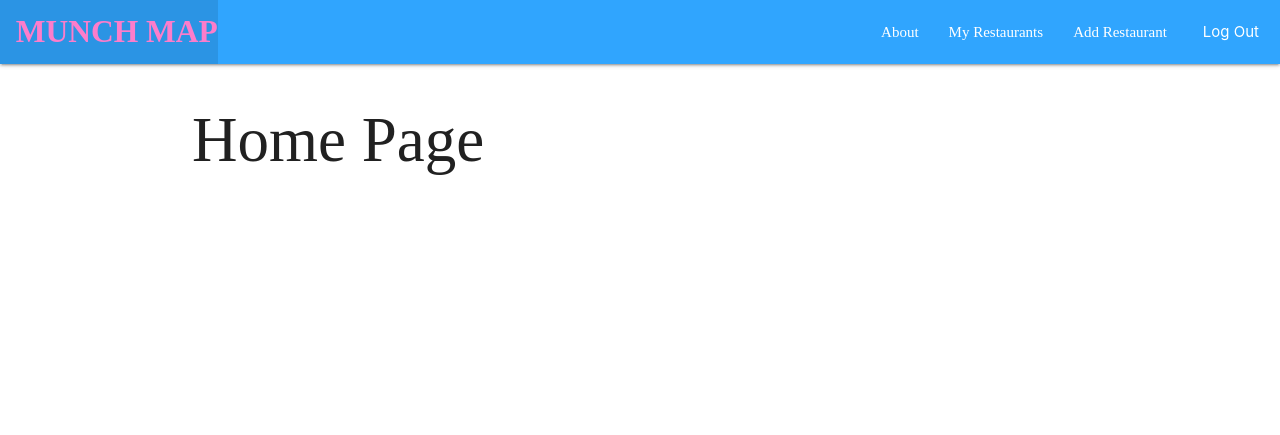
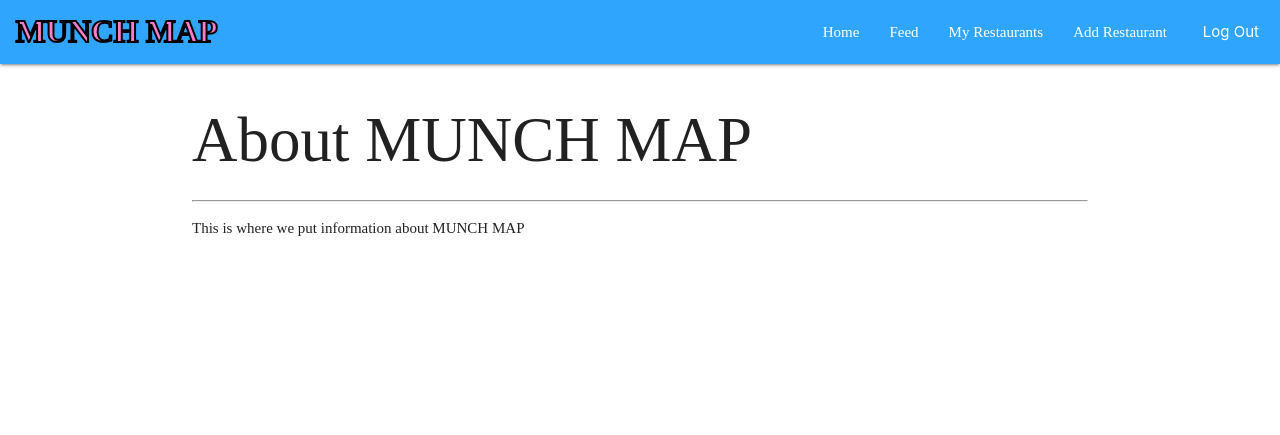
Before and after one commit to LynnTC/munchmap, a Django app: page / in a window 1280 px wide. Shown: the top 435 px of the page. Run offline with Django 5.2, Linux system fonts and the light colour scheme; the visitor is signed in with stand-in values (Sample User, id 1); data that the repository does not hold is empty.

Commit message:
home page working/authorization implemnted

```diff
--- a/main_app/static/css/style.css
+++ b/main_app/static/css/style.css
@@ -19,9 +19,11 @@ div.nav-wrapper {
   background-color: rgb(48, 165, 254);
 }
 
-a.left.brand-logo {
+.left.brand-logo {
   color: rgb(252, 125, 203);
   font-weight: bold ;
+  -webkit-text-stroke-width: 2px;
+  -webkit-text-stroke-color: black;
 }
 
 .submit-link {
--- a/main_app/templates/base.html
+++ b/main_app/templates/base.html
@@ -16,11 +16,12 @@
     <nav>
       <div class="nav-wrapper">
         <ul>
-          <li><a href="{% url 'home' %}" class="left brand-logo">&nbsp;&nbsp;MUNCH MAP</a></li>
+          <li class="left brand-logo">&nbsp;&nbsp;MUNCH MAP</li>
         </ul>
         <ul class="right">
-          <li><a href="{% url 'about' %}">About</a></li>
+          <li><a href="{% url 'home' %}">Home</a></li>
           {% if user.is_authenticated %}
+          <li><a href="{% url 'feed' %}">Feed</a></li>
           <li><a href="{% url 'index' %}">My Restaurants</a></li>
           <li><a href="{% url 'restaurants_create' %}">Add Restaurant</a></li>
           <li>
--- a/main_app/templates/home.html
+++ b/main_app/templates/home.html
@@ -1,34 +1,8 @@
 {% extends 'base.html' %}
 {% block content %}
 
-<h1>Home Page</h1>
-
-
-{% for follow in following %}
-
-  <h3>{{ follow.target }}</h3>
-    <form action="{% url 'home_unfollow_user' follow.target.id %}" method="POST">
-    {% csrf_token %}
-    <input type="submit" value="Unfollow" class="btn">
-  </form>
-
-  {% for review in reviews %}
-
-    {% if follow.target == review.user %}
-
-      <div class="card">
-        <div class="card-content">
-          <span class="card-title">
-            <p>{{ review.restaurant.name }}</p><br>
-            <p>{{ review.content }}</p><br>
-            <p>{{ review.get_rating_display }}</p><br>
-          </span>
-        </div>
-      </div>
-
-    {% endif %}
-  {% endfor %}
-{% endfor %}
-
+<h1>About MUNCH MAP</h1>
+<hr>
+<p>This is where we put information about MUNCH MAP</p>
 
 {% endblock %}
--- a/main_app/urls.py
+++ b/main_app/urls.py
@@ -3,7 +3,7 @@ from . import views
 
 urlpatterns = [
   path('', views.home, name='home'),
-  path('about/', views.about, name='about'),
+  path('feed/', views.feed, name='feed'),
   path('restaurants/', views.restaurant_index, name='index'),
   path('restaurants/<int:restaurant_id>/', views.restaurants_detail, name='detail'),
   path('restaurants/create/', views.RestaurantCreate.as_view(), name='restaurants_create'),
--- a/main_app/views.py
+++ b/main_app/views.py
@@ -14,30 +14,33 @@ from django.db.models import Exists, OuterRef
 from .models import Restaurant, Review, Photo, Following
 
 # Create your views here.
-def home(request):
+def feed(request):
   following = Following.objects.filter(follower=request.user)
   reviews = Review.objects.all()
-  return render(request, 'home.html', {
+  return render(request, 'feed.html', {
     'following': following,
     'reviews': reviews
   })
 
+@login_required
 def follow_user(request, restaurant_id, target_id):
     Following.objects.create(target_id=target_id, follower=request.user)
     return redirect(f'/restaurants/{restaurant_id}/')
 
+@login_required
 def unfollow_user(request, restaurant_id, target_id):
     follow = Following.objects.get(target_id=target_id, follower=request.user)
     follow.delete()
     return redirect(f'/restaurants/{restaurant_id}/')
 
+@login_required
 def home_unfollow_user(request, target_id):
     follow = Following.objects.get(target_id=target_id, follower=request.user)
     follow.delete()
     return redirect('home')
 
-def about(request):
-  return render(request, 'about.html')
+def home(request):
+  return render(request, 'home.html')
 
 def restaurant_index(request):
     restaurants = Restaurant.objects.all()
@@ -60,7 +63,8 @@ def restaurants_detail(request, restaurant_id):
     'reviews': reviews
   })
 
-class RestaurantCreate(CreateView):
+
+class RestaurantCreate(LoginRequiredMixin, CreateView):
   model = Restaurant
   fields = ['name', 'description', 'genre', 'price']
 
@@ -69,7 +73,7 @@ class RestaurantCreate(CreateView):
     return super().form_valid(form)
 
 
-class ReviewCreate(CreateView):
+class ReviewCreate(LoginRequiredMixin, CreateView):
   model = Review
   fields = ['content', 'rating']
 
@@ -85,18 +89,18 @@ class ReviewCreate(CreateView):
   success_url = '/restaurants/{restaurant_id}'
 
 
-class ReviewUpdate(UpdateView):
+class ReviewUpdate(LoginRequiredMixin, UpdateView):
   model = Review
   fields = ['content', 'rating']
   success_url = '/restaurants/{restaurant_id}'
 
 
-class ReviewDelete(DeleteView):
+class ReviewDelete(LoginRequiredMixin, DeleteView):
   model = Review
   restaurant = model.restaurant
   success_url = '/restaurants/{restaurant_id}'
 
-
+@login_required
 def add_photo(request, restaurant_id):
   photo_file = request.FILES.get('photo-file', None)
   if photo_file:
```
Also changed, not shown: main_app/templates/about.html (deleted, +0 -8 lines), main_app/templates/feed.html (added, +34 -0 lines).
